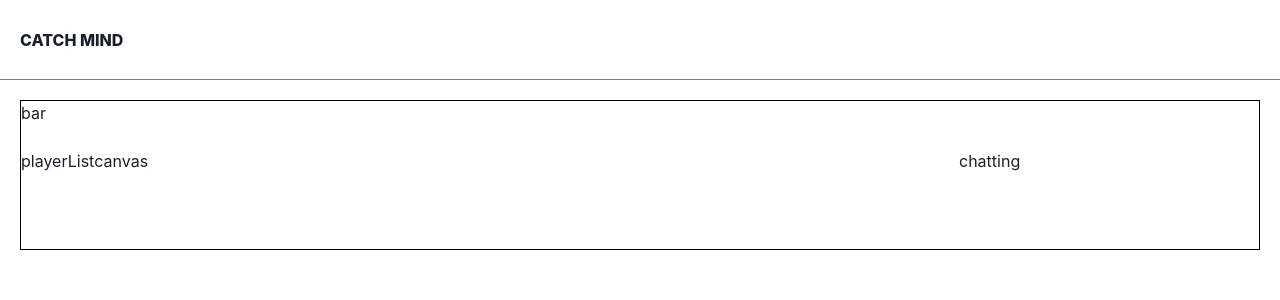
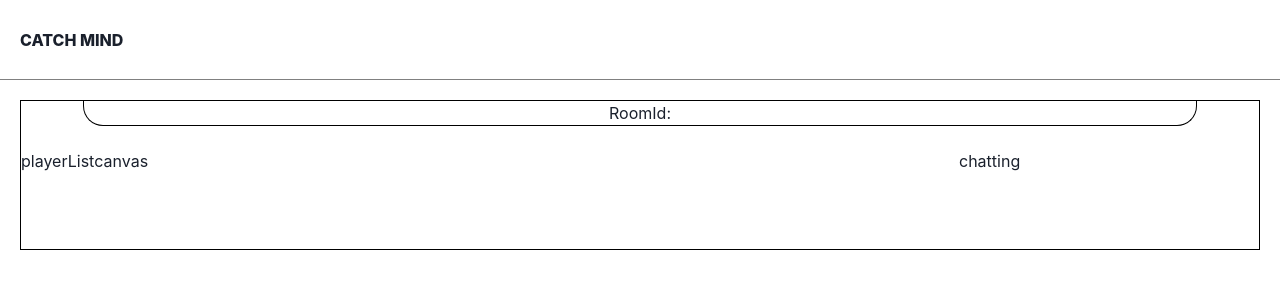
Before and after one commit to xun415/catch-mind, a React (Vite) app in the folder front/: page /gameRoom in a window 1280 px wide. Shown: the top 300 px of the page. Built offline with nearby package versions, Linux system fonts and the light colour scheme; no server answers.

Commit message:
✨, 💄: 클립보드, 게임바 ui 작성중

```diff
--- a/front/package.json
+++ b/front/package.json
@@ -19,6 +19,7 @@
     "react": "^18.2.0",
     "react-dom": "^18.2.0",
     "react-hook-form": "^7.48.2",
+    "react-icons": "^4.12.0",
     "react-router-dom": "^6.19.0",
     "simple-peer": "^9.11.1",
     "socket.io-client": "^4.7.2"
--- /dev/null
+++ b/front/src/components/organisms/GameBar/index.tsx
@@ -0,0 +1,30 @@
+import {Box, Center, Flex, Text} from "@chakra-ui/react";
+import { AiOutlineCopy } from "react-icons/ai";
+
+type Props = {
+    roomId: string | undefined
+    onClickCopyRoomId: () => void
+    currentRound: number | undefined
+}
+
+const GameBar = ({ roomId, onClickCopyRoomId }: Props) => {
+    /**
+     * - 방아이디
+     * - 라운드, 잔여시간
+     * - 단어 영역
+     */
+    return (
+        <Center>
+            <Flex w={'90%'} borderRadius={'0 0 20px 20px'} border={'1px solid black'} borderTop={'0'} flexDirection={'column'} alignItems={'center'}>
+                <Flex alignItems={'center'}>
+                    <Text>RoomId: {roomId ?? ''}</Text>
+                    <>
+                        {roomId? <AiOutlineCopy onClick={onClickCopyRoomId}/> : null}
+                    </>
+                </Flex>
+            </Flex>
+        </Center>
+    )
+}
+
+export default GameBar
--- /dev/null
+++ b/front/src/containers/GameBarContainer.tsx
@@ -0,0 +1,23 @@
+import GameBar from "@components/organisms/GameBar";
+import {copyText} from "../utils/browser/clipboard";
+
+type Props = {
+    roomId: string | undefined
+}
+const GameBarContainer = ({ roomId }: Props) => {
+
+    const onClickCopyRoomId = () => {
+        // copy to clipboard
+        roomId? copyText(roomId, () => {
+            alert('방 아이디가 복사되었습니다.')
+        }, () => {
+            alert('지원하지 않는 브라우저 입니다.')
+        }) : undefined
+
+    }
+    return (
+        <GameBar roomId={roomId} onClickCopyRoomId={onClickCopyRoomId}/>
+    )
+}
+
+export default GameBarContainer
--- a/front/src/pages/gameRoom/index.tsx
+++ b/front/src/pages/gameRoom/index.tsx
@@ -1,15 +1,19 @@
 import {useSocketContext} from "@contexts/socket";
-import {useEffect, useState} from "react";
+import {useEffect, useRef, useState} from "react";
 import { Grid, GridItem } from "@chakra-ui/react";
 import {useLocation} from "react-router-dom";
 import * as webRTCHandler from "../../utils/webRTCHandler";
 import {useUserContext} from "@contexts/user/UserContext";
+import {Stream} from "stream";
+import GameBarContainer from "../../containers/GameBarContainer";
 
 const GameRoomPage = () => {
     const { socket } = useSocketContext()
     const { username } = useUserContext()
     const isRoomHost = new URLSearchParams(useLocation().search).get('isHost') === 'true'
-    const [roomId, setRoomId] = useState<string | null>(null)
+    const [roomId, setRoomId] = useState<string | undefined>(undefined)
+    const playersStreamRefs = useRef<Map<string, Stream>>(new Map())
+    console.log(playersStreamRefs)
 
     useEffect(() => {
         if (socket) {
@@ -27,6 +31,21 @@ const GameRoomPage = () => {
                 setRoomId(roomId)
             })
 
+            // peer 연결 준비 요청 받을 시 (방 입장시 server 에서 이벤트 발생)
+            socket.on('conn-prepare', (data: {connUserSocketId: string}) => {
+                const { connUserSocketId } = data;
+
+                // peer connection 준비
+                webRTCHandler.prepareNewPeerConnection(connUserSocketId, false, (data) => {
+                    socket.emit('conn-signal', data)
+                }, (stream, connUserSocketId) => {
+                    playersStreamRefs.current.set(connUserSocketId, stream)
+                })
+
+                // 준비 완료 이벤트 전달
+                socket.emit('conn-init', { connUserSocketId })
+            })
+
         }
     },[])
 
@@ -40,6 +59,12 @@ const GameRoomPage = () => {
      * - webRTC peer stream 위치 고려 (캔버스 영역의 스트림와, 음성)
      */
     return (
+        <>
+            {
+                Array.from(playersStreamRefs.current?.keys()).map(key => {
+                    console.log(playersStreamRefs.current.get(key))
+                })
+            }
             <Grid
                 border={'1px solid black'}
                 gridTemplateAreas={{
@@ -63,11 +88,14 @@ const GameRoomPage = () => {
                     md: 'min-content auto 300px'
                 }}
             >
-            <GridItem gridArea={'bar'}>bar</GridItem>
+                <GridItem gridArea={'bar'}>
+                    <GameBarContainer roomId={roomId} />
+                </GridItem>
                 <GridItem gridArea={'playerList'} h={100}>playerList</GridItem>
                 <GridItem gridArea={'canvas'} h={100}>canvas</GridItem>
                 <GridItem gridArea={'chatting'}>chatting</GridItem>
             </Grid>
+        </>
     )
 }
 
--- /dev/null
+++ b/front/src/utils/browser/clipboard.ts
@@ -0,0 +1,11 @@
+const copyText = (text: string, onSuccess?: () => void, onError?: () => void) => {
+    window.navigator.clipboard.writeText(text)
+        .then(() => {
+            onSuccess?.()
+        })
+        .catch(() => {
+            onError?.()
+        })
+}
+
+export {copyText}
--- a/front/src/utils/webRTCHandler.ts
+++ b/front/src/utils/webRTCHandler.ts
@@ -21,7 +21,7 @@ export const setLocalAudioStream = (onSuccess, onFail) => {
     })
 }
 
-export const prepareNewPeerConnection = (connUserSocketId, isRequester, onSignalData, onStream) => {
+export const prepareNewPeerConnection = (connUserSocketId: string, isRequester: boolean, onSignalData, onStream) => {
 
     peers[connUserSocketId] = new Peer({
         initiator: isRequester,
```
Also changed, not shown: 1 other file (tests, documents, lock files or other folders). Lines whose indentation alone changed are shown as unchanged.
